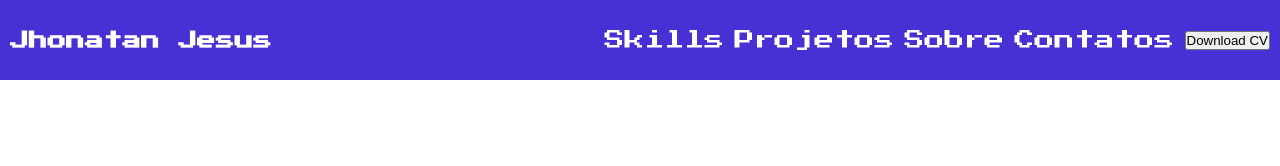
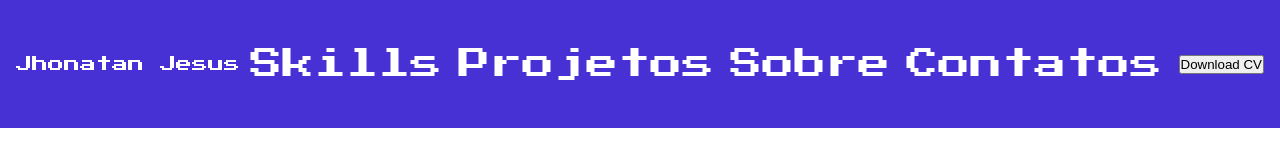
Before and after one commit to Jhonatanmizu/Course-HTML-CSS-Happy, a website built with Vite: page src/index.html in a window 1280 px wide. Built offline with nearby package versions, Linux system fonts and the light colour scheme.

```diff
--- a/src/js/main.js
+++ b/src/js/main.js
@@ -1 +1,2 @@
 import "../styles/style.scss";
+import "../styles/reset.scss";
--- /dev/null
+++ b/src/styles/reset.scss
@@ -0,0 +1,43 @@
+html, body, div, span, applet, object, iframe,
+h1, h2, h3, h4, h5, h6, p, blockquote, pre,
+a, abbr, acronym, address, big, cite, code,
+del, dfn, em, img, ins, kbd, q, s, samp,
+small, strike, strong, sub, sup, tt, var,
+b, u, i, center,
+dl, dt, dd, ol, ul, li,
+fieldset, form, label, legend,
+table, caption, tbody, tfoot, thead, tr, th, td,
+article, aside, canvas, details, embed,
+figure, figcaption, footer, header, hgroup,
+menu, nav, output, ruby, section, summary,
+time, mark, audio, video {
+	margin: 0;
+	padding: 0;
+	border: 0;
+	font-size: 100%;
+	font: inherit;
+	vertical-align: baseline;
+}
+/* HTML5 display-role reset for older browsers */
+article, aside, details, figcaption, figure,
+footer, header, hgroup, menu, nav, section {
+	display: block;
+}
+body {
+	line-height: 1;
+}
+ol, ul {
+	list-style: none;
+}
+blockquote, q {
+	quotes: none;
+}
+blockquote:before, blockquote:after,
+q:before, q:after {
+	content: '';
+	content: none;
+}
+table {
+	border-collapse: collapse;
+	border-spacing: 0;
+}
```
Also changed, not shown: src/dist/index.html, 3 other files.
